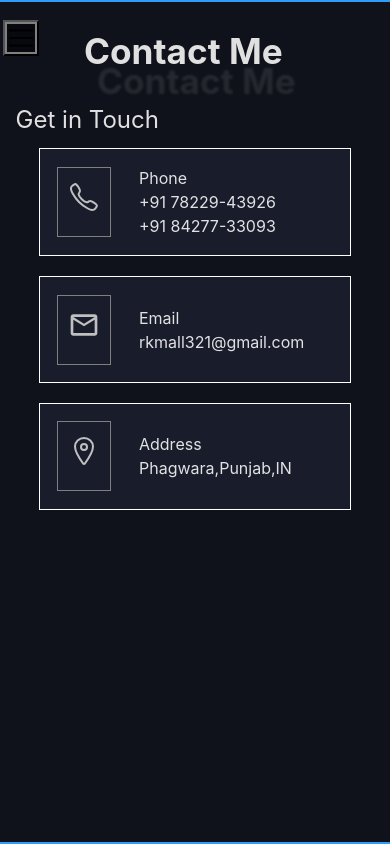
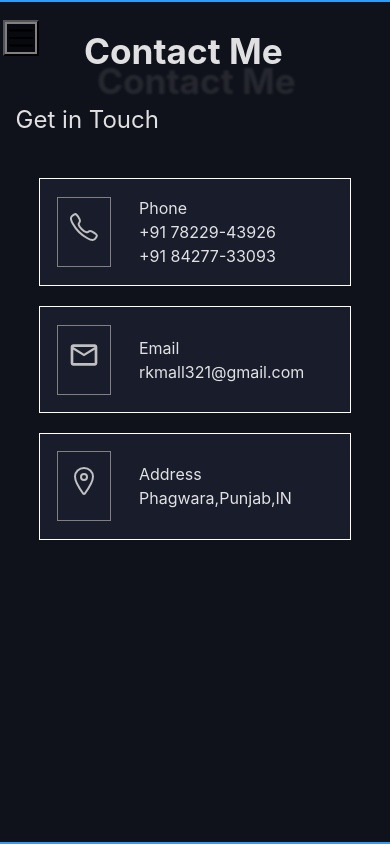
Before and after one commit to nerdyRK/React_portfolio, a React (Vite) app: page /contact in a window 390 px wide. Built offline with nearby package versions, Linux system fonts and the light colour scheme.

Commit message:
minor changes

```diff
--- a/src/App.css
+++ b/src/App.css
@@ -560,6 +560,10 @@ textarea {
   .contact-right {
     width: 100%;
   }
+  .contact-right {
+    margin-top: 30px;
+    width: 100%;
+  }
   .contact-left-parent {
     display: none;
   }
--- a/src/components/Contact.jsx
+++ b/src/components/Contact.jsx
@@ -21,7 +21,7 @@ function Contact() {
               fontWeight: "bold",
             }}
           >
-            contact form is under maintainance you can click on the icons
+            contact form is under maintainance you can use the contact info
             instead.
           </p>
           <form className="contact-left">
```
